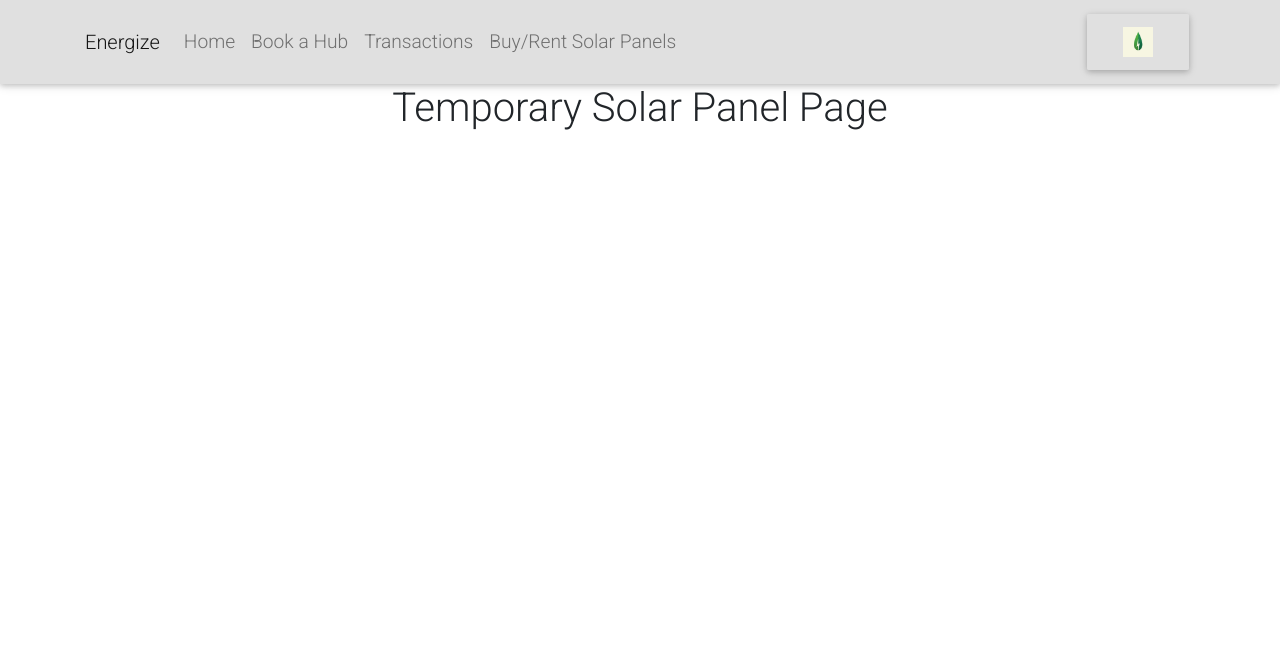
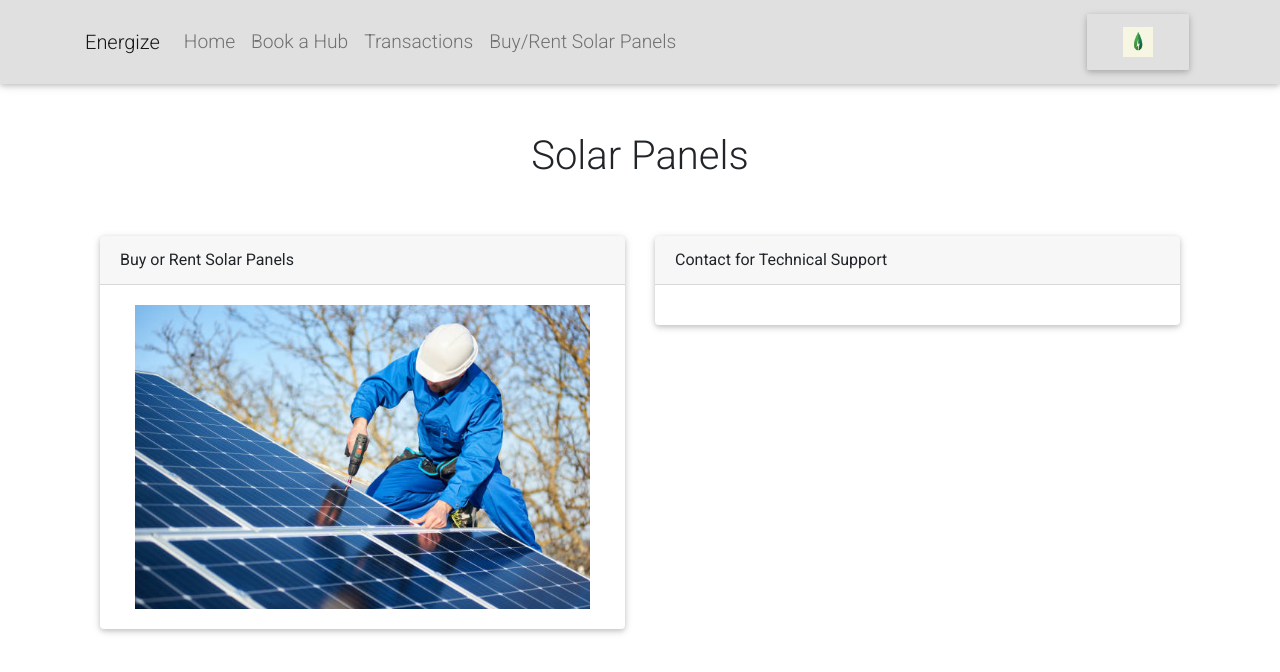
Before and after one commit to Chockaaa/Energize, a React (Create React App) app in the folder energize_app/: page /SolarPanels in a window 1280 px wide. Shown: the top 672 px of the page. Built offline with nearby package versions, Linux system fonts and the light colour scheme; no server answers; sample sign-in values are in the browser's storage.

Commit message:
add solar panel image

```diff
--- a/energize_app/src/components/SolarPanel.js
+++ b/energize_app/src/components/SolarPanel.js
@@ -1,13 +1,51 @@
 import React from "react";
 import NavigationBar from "./NavigationBar";
+import { Container, Card } from "react-bootstrap";
+import Row from "react-bootstrap/Row";
+import Col from "react-bootstrap/Col";
 
 const SolarPanel = () => {
   return (
     <>
       <NavigationBar />
-      <div className="col d-flex justify-content-center">
-        <h1>Temporary Solar Panel Page</h1>
-      </div>
+      <Container>
+        <Row className="mx-auto my-5">
+          <div className="col d-flex justify-content-center">
+            <h1>Solar Panels</h1>
+          </div>
+        </Row>
+        <Row xs={2} className="mx-auto my-6">
+          <Col>
+            <Card>
+              <Card.Header>Buy or Rent Solar Panels</Card.Header>
+              <Card.Body>
+                <Col></Col>
+                <Col >
+                  <img
+                    src="./BuySolar.jpg"
+                    width="100%"
+                    height="100%"
+                    class="d-inline-block align-top "
+                    alt=""
+                  />
+                </Col>
+                <Col></Col>
+              </Card.Body>
+            </Card>
+          </Col>
+          <Col>
+            <Card>
+              <Card.Header>Contact for Technical Support</Card.Header>
+              <Card.Body >
+              <Col >
+
+                </Col>
+                <Col></Col>
+              </Card.Body>
+            </Card>
+          </Col>
+        </Row>
+      </Container>
     </>
   );
 };
```
Also changed, not shown: energize_app/public/BuySolar.jpg (added), energize_app/public/repair.png (added).
